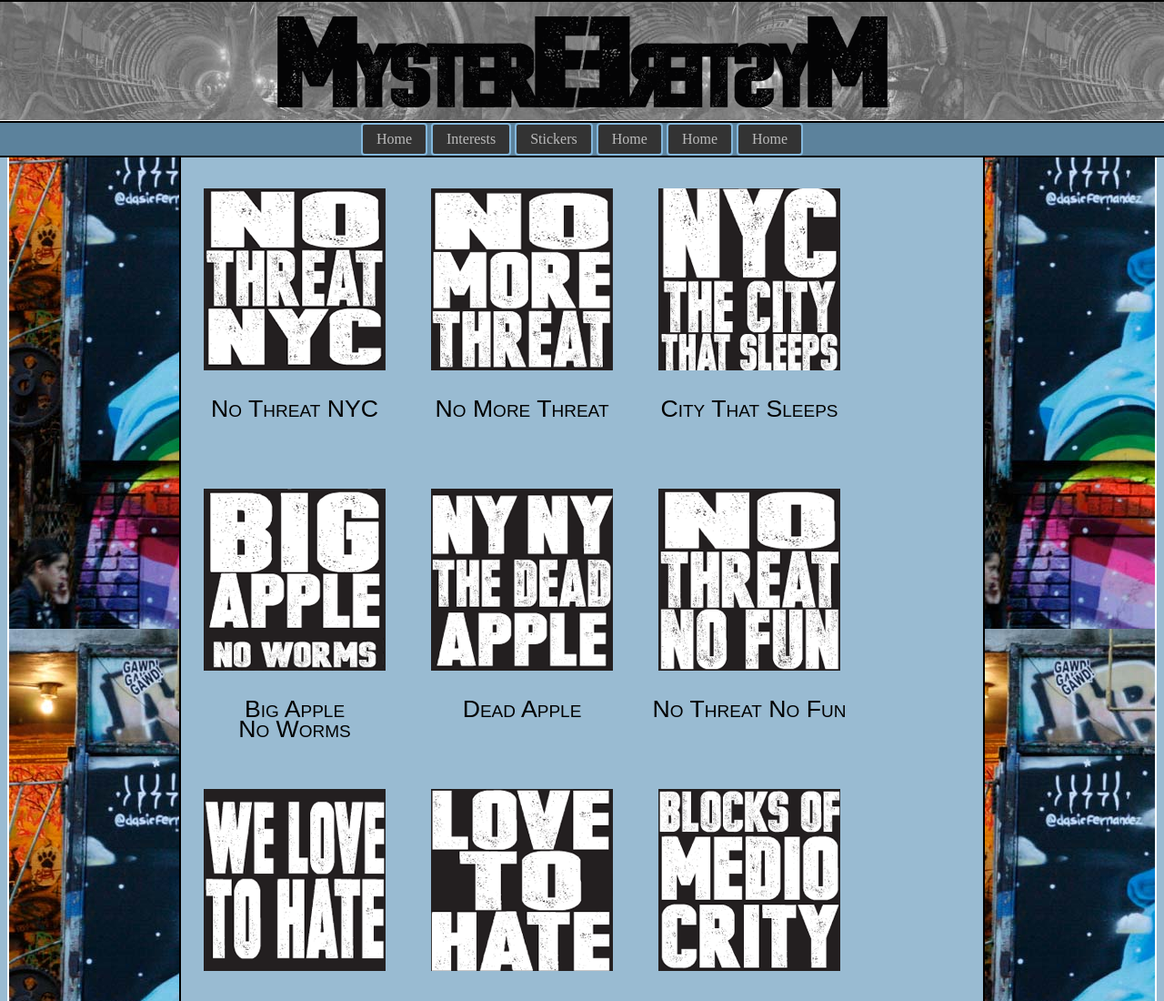
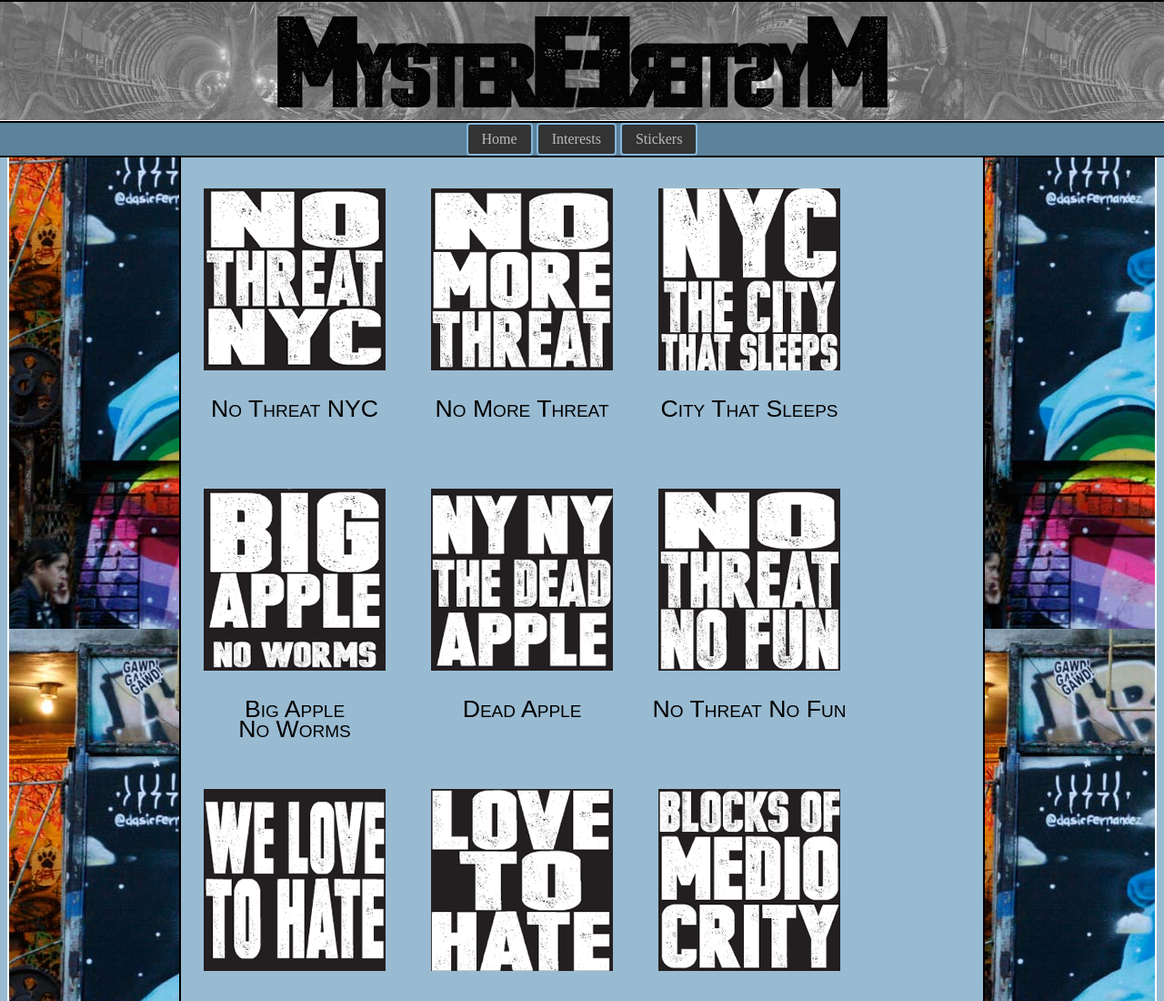
Before and after one commit to mystere3/eLehmann_Assign4, a plain HTML site: page stickers.html in a window 1280 px wide. Shown: the top 1100 px of the page at 91% size. Drawn offline with Linux system fonts and the light colour scheme.

Commit message:
removed additional home buttons on other pages as well.

```diff
--- a/stickers.html
+++ b/stickers.html
@@ -22,14 +22,14 @@
 					<li>
 						<a class="my-button hvr-pulse-shrink" href="stickers.html">Stickers</a>
 					</li>
-					<li>
+					<!-- <li>
 						<a class="my-button hvr-pulse-shrink" href="index.html">Home</a>
 					</li>
 					<li>
 						<a class="my-button hvr-pulse-shrink" href="index.html">Home</a>
 					</li>
 					<li>
-						<a class="my-button hvr-pulse-shrink" href="index.html">Home</a>
+						<a class="my-button hvr-pulse-shrink" href="index.html">Home</a> -->
 					</li>
 				</ul>
 			</nav>
```
Also changed, not shown: about.html (+2 -2 lines).
